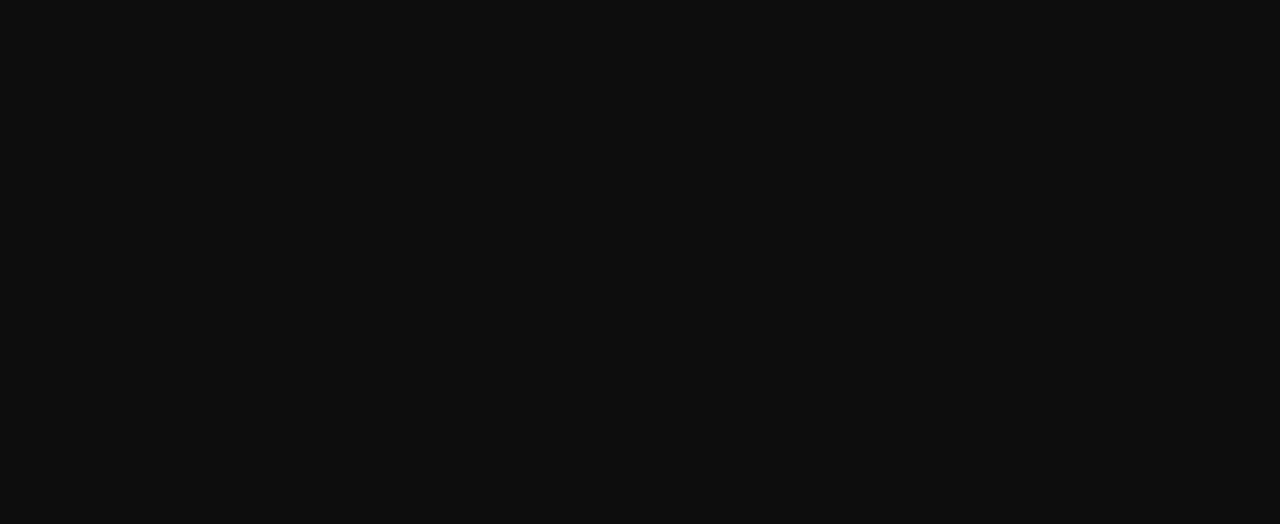
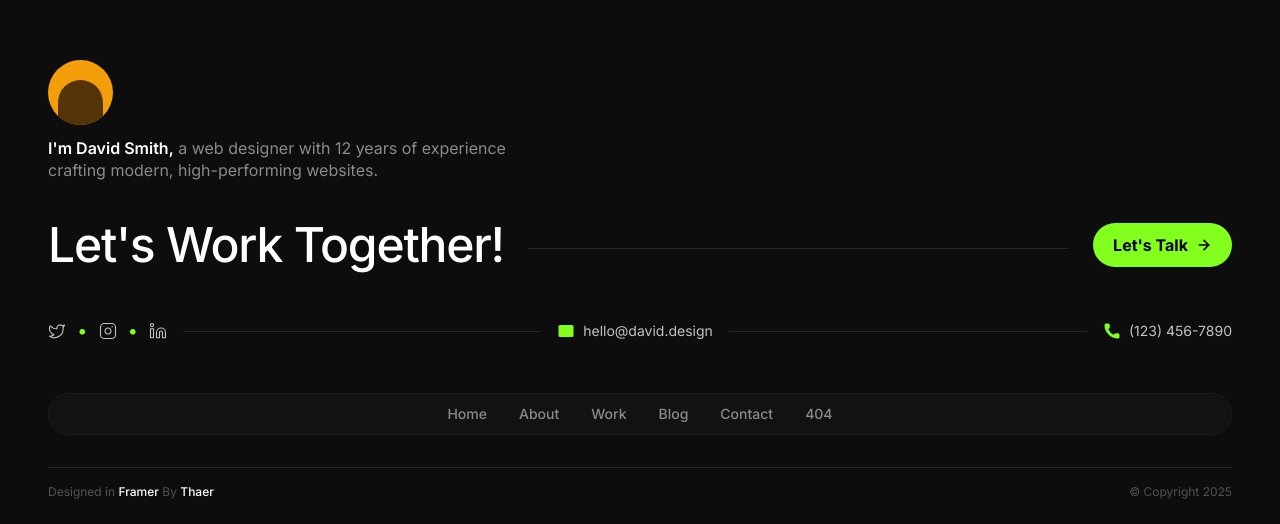
Before and after one commit to itssadiq/Sadiq-NovixSoft, a Next.js app: page / in a window 1280 px wide. Shown: the part 884-1408 px from the top of the page. Before the commit the page ends 896 px from the top, so only its background shows below. Built offline with nearby package versions, Linux system fonts and the light colour scheme.

Commit message:
Footer layout.

```diff
--- a/src/app/layout.jsx
+++ b/src/app/layout.jsx
@@ -1,6 +1,7 @@
 import { Inter } from "next/font/google";
 import "./globals.css";
 import Navbar from "../components/global/Navbar";
+import Footer from "../components/global/Footer"; // 1. Import Footer
 
 const inter = Inter({
   subsets: ["latin"],
@@ -18,9 +19,14 @@
     <html lang="en">
       <body className={`${inter.variable} antialiased bg-background text-main`}>
         <Navbar />
+
         <main className="pt-24 px-4 md:px-8 max-w-[1400px] mx-auto min-h-screen">
           {children}
         </main>
+
+        {/* 2. Add Footer here, outside the main constraint if you want full width,
+            but keeping it inside the flow implies it sits at the bottom */}
+        <Footer />
       </body>
     </html>
   );
--- /dev/null
+++ b/src/components/global/Footer.jsx
@@ -0,0 +1,133 @@
+import Link from "next/link";
+import {
+  Instagram,
+  Linkedin,
+  Twitter,
+  Mail,
+  Phone,
+  ArrowRight,
+} from "lucide-react";
+
+export default function Footer() {
+  return (
+    <footer className="w-full pt-12 pb-6 px-6 md:px-12 max-w-[1400px] mx-auto">
+      {/* --- 1. PROFILE & BIO --- */}
+      {/* Increased margin-bottom from mb-6 to mb-10 for breathing room */}
+      <div className="flex flex-col gap-3 mb-10 max-w-lg">
+        <div className="w-[65px] h-[65px] min-w-[65px] rounded-full bg-[#F59E0B] overflow-hidden flex items-end justify-center">
+          <div className="w-[45px] h-[45px] bg-[#2a1b05] rounded-t-full opacity-80"></div>
+        </div>
+
+        <p className="text-base text-[var(--color-text-secondary)] leading-snug">
+          <span className="text-white font-semibold">I'm David Smith,</span> a
+          web designer with 12 years of experience crafting modern,
+          high-performing websites.
+        </p>
+      </div>
+
+      {/* --- 2. MAIN CTA SECTION --- */}
+      {/* Increased margin-bottom from mb-8 to mb-12 */}
+      <div className="flex flex-col md:flex-row items-start md:items-center w-full mb-12 gap-4 md:gap-0">
+        <h2 className="text-3xl md:text-5xl font-medium text-white tracking-tight whitespace-nowrap">
+          Let's Work Together!
+        </h2>
+
+        {/* Connector Line */}
+        <div className="hidden md:block h-[1px] bg-[#262626] flex-grow mx-6 mt-1.5"></div>
+
+        <Link
+          href="/contact"
+          className="group flex items-center gap-2 bg-[var(--color-accent)] text-black px-5 py-2.5 rounded-full text-sm md:text-base font-bold transition-transform hover:-translate-y-1 hover:shadow-[0_0_15px_rgba(130,255,28,0.4)]"
+        >
+          Let's Talk
+          <ArrowRight
+            className="w-4 h-4 transition-transform group-hover:-rotate-45"
+            strokeWidth={2.5}
+          />
+        </Link>
+      </div>
+
+      {/* --- 3. CONTACT INFO SECTION --- */}
+      {/* Increased margin-bottom from mb-8 to mb-12 */}
+      <div className="flex flex-col md:flex-row md:items-center justify-between mb-12 text-[var(--color-text-link)] w-full text-sm">
+        {/* ROW 1: Socials */}
+        <div className="flex items-center gap-3 py-2 md:py-0">
+          <a href="#" className="hover:text-white transition-colors">
+            <Twitter size={18} strokeWidth={1.5} />
+          </a>
+          <span className="text-[var(--color-accent)] font-bold text-lg">
+            •
+          </span>
+          <a href="#" className="hover:text-white transition-colors">
+            <Instagram size={18} strokeWidth={1.5} />
+          </a>
+          <span className="text-[var(--color-accent)] font-bold text-lg">
+            •
+          </span>
+          <a href="#" className="hover:text-white transition-colors">
+            <Linkedin size={18} strokeWidth={1.5} />
+          </a>
+        </div>
+
+        {/* Separators */}
+        <div className="block md:hidden w-full h-[1px] bg-[#262626]"></div>
+        <div className="hidden md:block w-full h-[1px] bg-[#262626] mx-4 flex-grow"></div>
+
+        {/* ROW 2: Email */}
+        <a
+          href="mailto:hello@david.design"
+          className="flex items-center gap-2 hover:text-white transition-colors py-2 md:py-0 whitespace-nowrap"
+        >
+          <Mail
+            className="text-[var(--color-accent)] fill-[var(--color-accent)]"
+            size={18}
+            strokeWidth={0}
+          />
+          <span>hello@david.design</span>
+        </a>
+
+        {/* Separators */}
+        <div className="block md:hidden w-full h-[1px] bg-[#262626]"></div>
+        <div className="hidden md:block w-full h-[1px] bg-[#262626] mx-4 flex-grow"></div>
+
+        {/* ROW 3: Phone */}
+        <a
+          href="tel:1234567890"
+          className="flex items-center gap-2 hover:text-white transition-colors py-2 md:py-0 whitespace-nowrap"
+        >
+          <Phone
+            className="text-[var(--color-accent)] fill-[var(--color-accent)]"
+            size={18}
+            strokeWidth={0}
+          />
+          <span>(123) 456-7890</span>
+        </a>
+      </div>
+
+      {/* --- 4. NAVIGATION PILL --- */}
+      {/* Increased margin-bottom from mb-6 to mb-8 */}
+      <div className="w-full bg-[#121212] border border-[#1A1A1A] rounded-[32px] py-2.5 px-6 mb-8">
+        <nav className="flex flex-wrap justify-center gap-x-6 gap-y-2 md:gap-x-8">
+          {["Home", "About", "Work", "Blog", "Contact", "404"].map((item) => (
+            <Link
+              key={item}
+              href={item === "Home" ? "/" : `/${item.toLowerCase()}`}
+              className="text-[#8A8A8A] hover:text-white text-xs md:text-sm font-medium transition-colors"
+            >
+              {item}
+            </Link>
+          ))}
+        </nav>
+      </div>
+
+      {/* --- 5. COPYRIGHT --- */}
+      <div className="border-t border-[#262626] pt-4 flex flex-col md:flex-row justify-between items-start md:items-center gap-2 text-[10px] md:text-xs text-[#525252]">
+        <p>
+          Designed in <span className="text-white font-medium">Framer</span> By{" "}
+          <span className="text-white font-medium">Thaer</span>
+        </p>
+        <p>© Copyright 2025</p>
+      </div>
+    </footer>
+  );
+}
```
